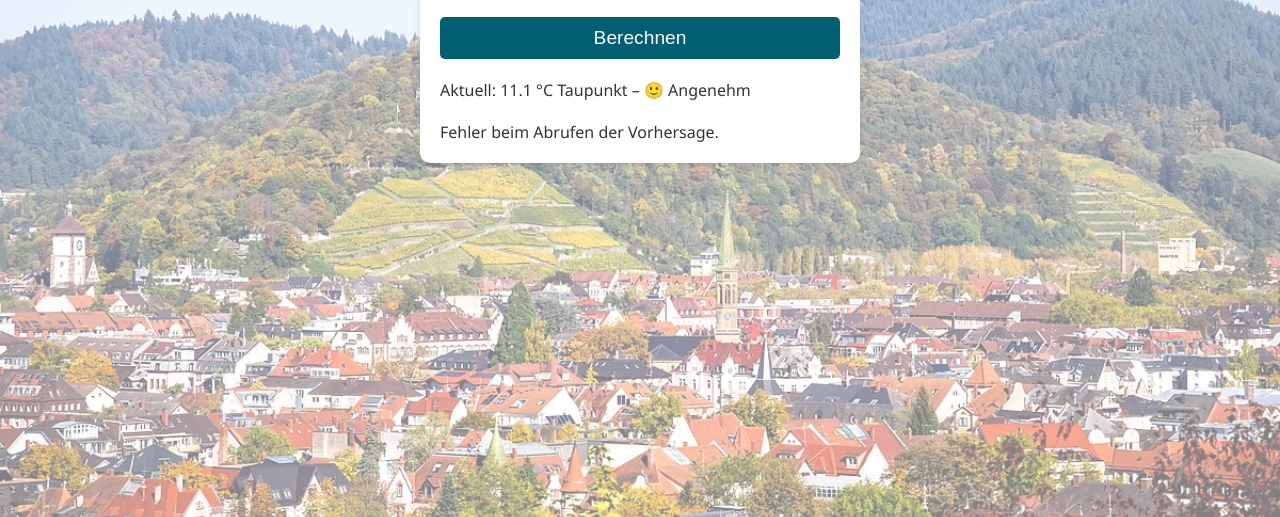
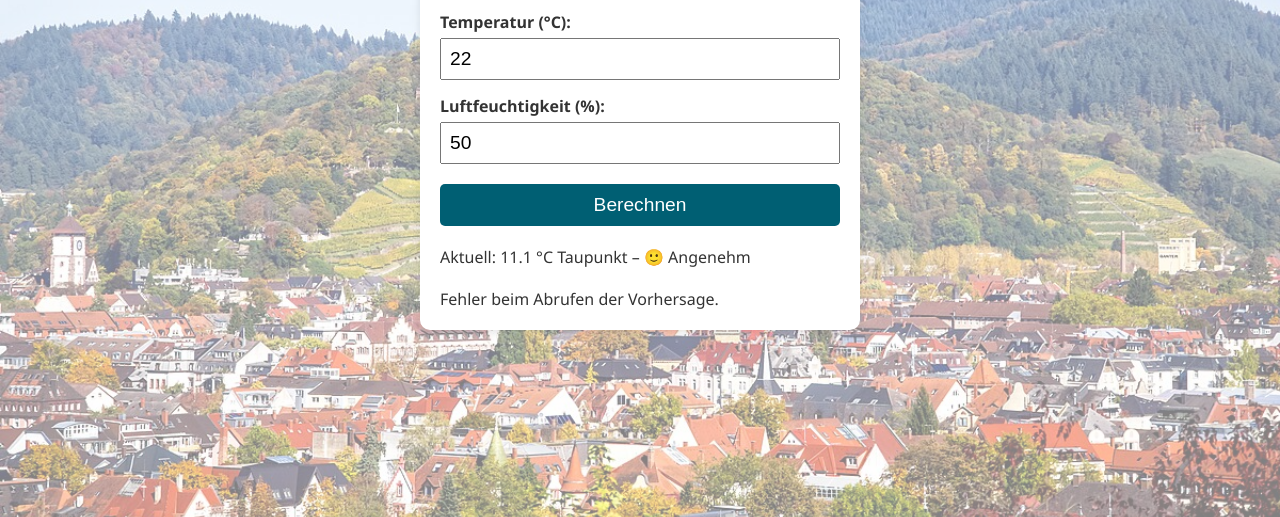
Before and after one commit to benvino07/taupunkt, a plain HTML site: page index.html in a window 1280 px wide. Shown: the part 283-800 px from the top of the page. Drawn offline with Linux system fonts and the light colour scheme; no server answers.

Commit message:
Update index.html

```diff
--- a/index.html
+++ b/index.html
@@ -5,13 +5,21 @@
   <meta name="viewport" content="width=device-width, initial-scale=1.0" />
   <title>Taupunkt Rechner Freiburg</title>
   <style>
+    html, body {
+      height: 100%;
+      margin: 0;
+      padding: 0;
+    }
     body {
       font-family: 'Segoe UI', Tahoma, Geneva, Verdana, sans-serif;
-      margin: 0;
-      padding: 20px;
       background: url('lorettoberg.jpg') no-repeat center center fixed;
       background-size: cover;
+      position: relative;
       color: #333;
+      display: flex;
+      justify-content: center;
+      align-items: center;
+      flex-direction: column;
     }
     body::before {
       content: "";
@@ -31,7 +39,7 @@
       border-radius: 10px;
       padding: 20px;
       max-width: 400px;
-      margin: 0 auto;
+      width: 90%;
       box-shadow: 0 2px 8px rgba(0,0,0,0.1);
     }
     label {
```
